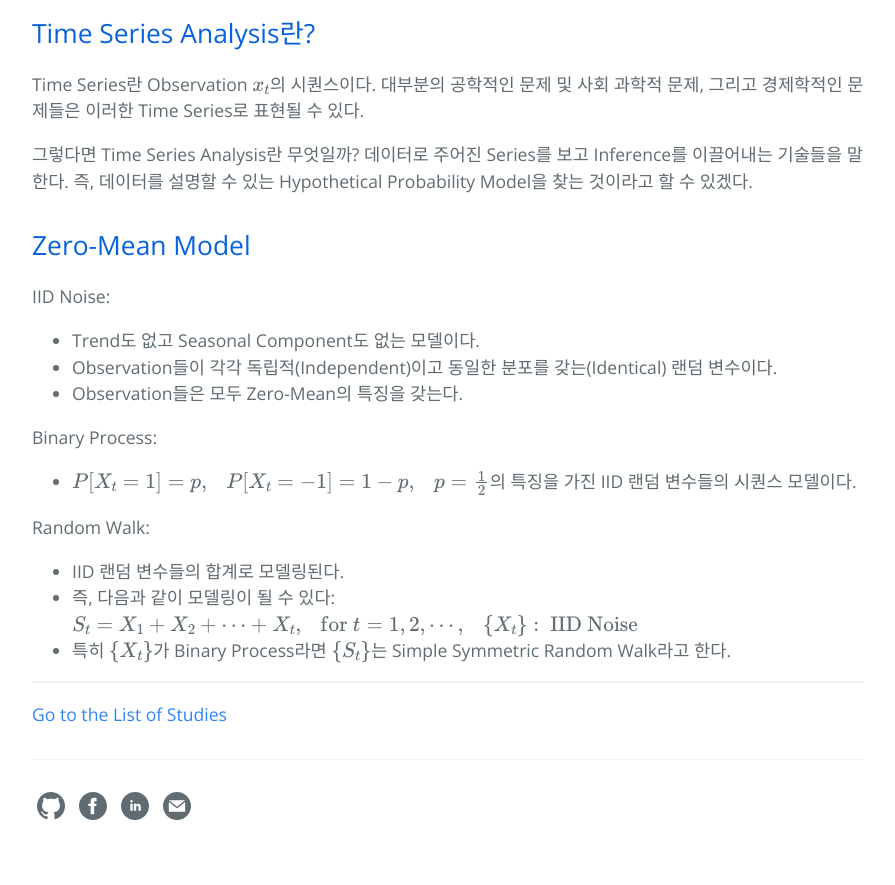
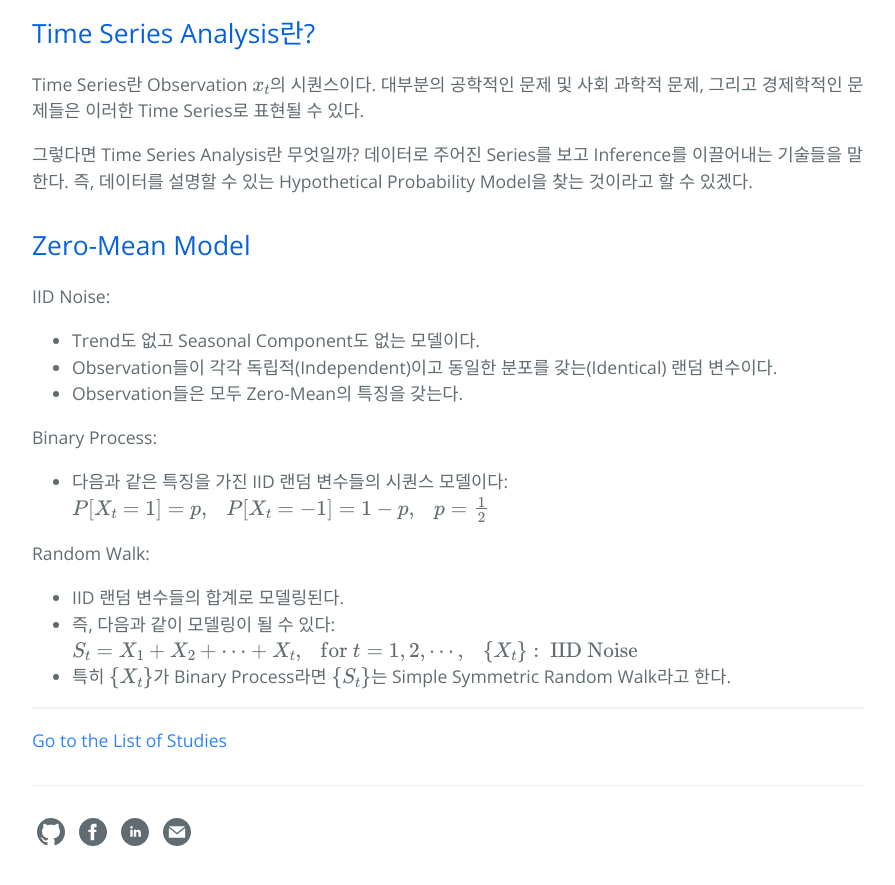
Before and after one commit to hcnoh/hcnoh.github.io, a Jekyll site: the page built from _posts/2019-02-02-time-series-analysis-ch01.md, in a window 1280 px wide and 900 px high, scrolled down 673 px. Shown: the top 885 px of the window, without its empty margins (192-1087 px from the left). Built offline with Jekyll 4.4.1, drawn with Linux system fonts in a browser that asks for light colours; formulas are drawn with MathJax 3; comment, search, counter and statistics services are not loaded.

Commit message:
Update 2019-02-02-time-series-analysis-ch01.md

```diff
--- a/_posts/2019-02-02-time-series-analysis-ch01.md
+++ b/_posts/2019-02-02-time-series-analysis-ch01.md
@@ -28,7 +28,7 @@ IID Noise:
 - Observation들은 모두 Zero-Mean의 특징을 갖는다.
 
 Binary Process:
-- $$P[X_t=1]=p, \ \ \ P[X_t=-1]=1-p, \ \ \ p=\frac{1}{2}$$의 특징을 가진 IID 랜덤 변수들의 시퀀스 모델이다.
+- 다음과 같은 특징을 가진 IID 랜덤 변수들의 시퀀스 모델이다: $$P[X_t=1]=p, \ \ \ P[X_t=-1]=1-p, \ \ \ p=\frac{1}{2}$$
 
 Random Walk:
 - IID 랜덤 변수들의 합계로 모델링된다.
```
